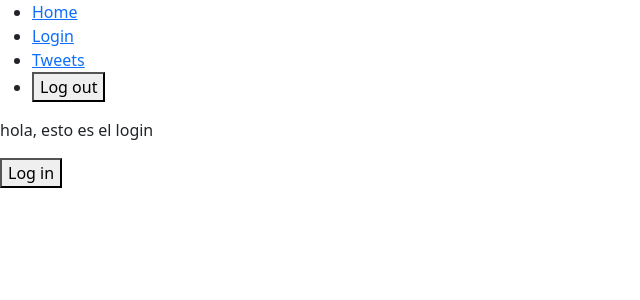
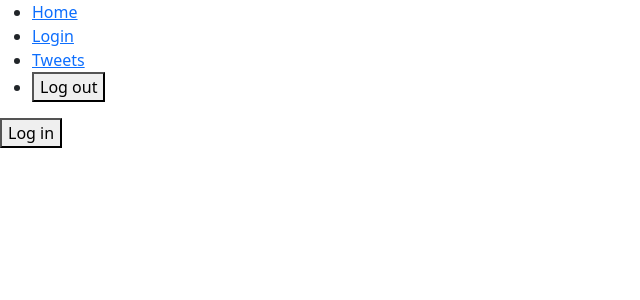
Before and after one commit to lizalolli/devs-united-acamica, a React (Create React App) app: page /Login in a window 1280 px wide. Shown: the top 300 px of the page, without its empty margins (0-640 px from the left). Built offline with nearby package versions, Linux system fonts and the light colour scheme.

Commit message:
enrutamiento

```diff
--- a/src/components/Login.jsx
+++ b/src/components/Login.jsx
@@ -8,7 +8,6 @@ const Login = (props) => {
 
     return (
         <div>
-            <p>hola, esto es el login</p>
             <button className="login-btn" onClick={loginConGoogle}>Log in</button>
             {/*<div className="user-profile">
                 <img className="user-profile-pic" src={props.user.photoURL} alt=""/>
--- a/src/views/Index.jsx
+++ b/src/views/Index.jsx
@@ -3,13 +3,16 @@ import {firestore , storage , auth , loginConGoogle , logout} from '../firebase'
 import {useEffect , useState, useRef, fragment} from 'react';
 import Login from '../components/Login'
 import devsLogo from '../images/devsLogo.svg'
+import { Navigate } from "react-router-dom";
 
 const Index = () => {
+
     return (
         <div className="index">
             <img src={devsLogo}/>
             <h1>Devs_<strong>United</strong></h1>
             <Login/>
+
         </div>
     )
 }
```
Also changed, not shown: src/App.jsx (+6 -14 lines).
